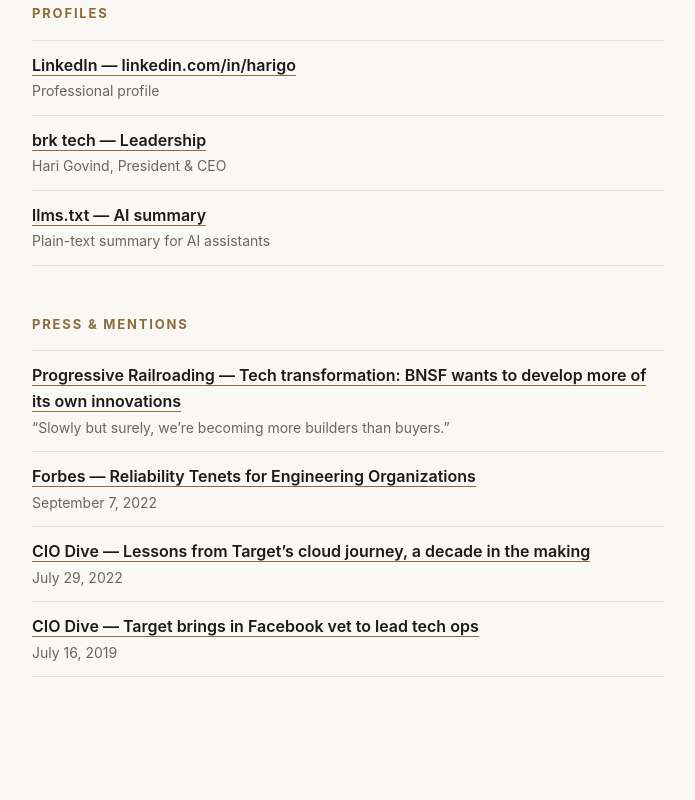
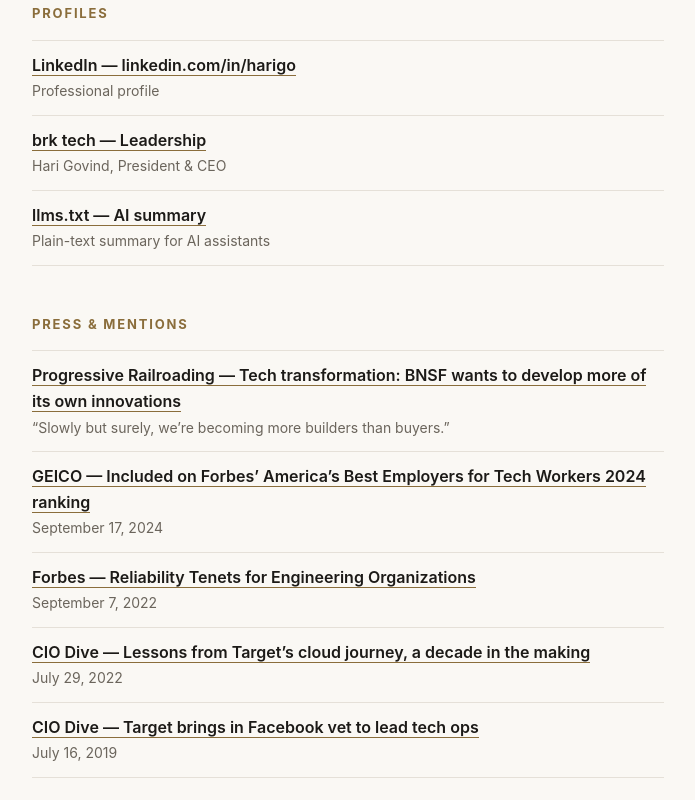
Before and after one commit to harigo/harigo.github.io, a plain HTML site: page index.html in a window 1280 px wide. Shown: the part 2152-2952 px from the top of the page, without its empty margins (292-987 px from the left). Before the commit the page ends 2909 px from the top, so only its background shows below. Drawn offline with Linux system fonts and the light colour scheme.

Commit message:
Update index.html with GEICO press item

```diff
--- a/index.html
+++ b/index.html
@@ -127,6 +127,7 @@
     <h2>Press &amp; mentions</h2>
     <ul class="press">
       <li><a href="https://www.progressiverailroading.com/bnsf_railway/news/Tech-transformation-BNSF-wants-to-develop-more-of-its-own-innovations-mdash-enter-bnsf-tech--75539">Progressive Railroading — Tech transformation: BNSF wants to develop more of its own innovations</a><span>&ldquo;Slowly but surely, we&rsquo;re becoming more builders than buyers.&rdquo;</span></li>
+      <li><a href="https://www.geico.com/about/pressreleases/2024/20240917/">GEICO — Included on Forbes&rsquo; America&rsquo;s Best Employers for Tech Workers 2024 ranking</a><span>September 17, 2024</span></li>
       <li><a href="https://www.forbes.com/councils/forbestechcouncil/2022/09/07/reliability-tenets-for-engineering-organizations/">Forbes — Reliability Tenets for Engineering Organizations</a><span>September 7, 2022</span></li>
       <li><a href="https://www.ciodive.com/news/target-cloud-migration/628448/">CIO Dive — Lessons from Target&rsquo;s cloud journey, a decade in the making</a><span>July 29, 2022</span></li>
       <li><a href="https://www.ciodive.com/news/target-brings-in-facebook-vet-to-lead-tech-ops/558866/">CIO Dive — Target brings in Facebook vet to lead tech ops</a><span>July 16, 2019</span></li>
```
